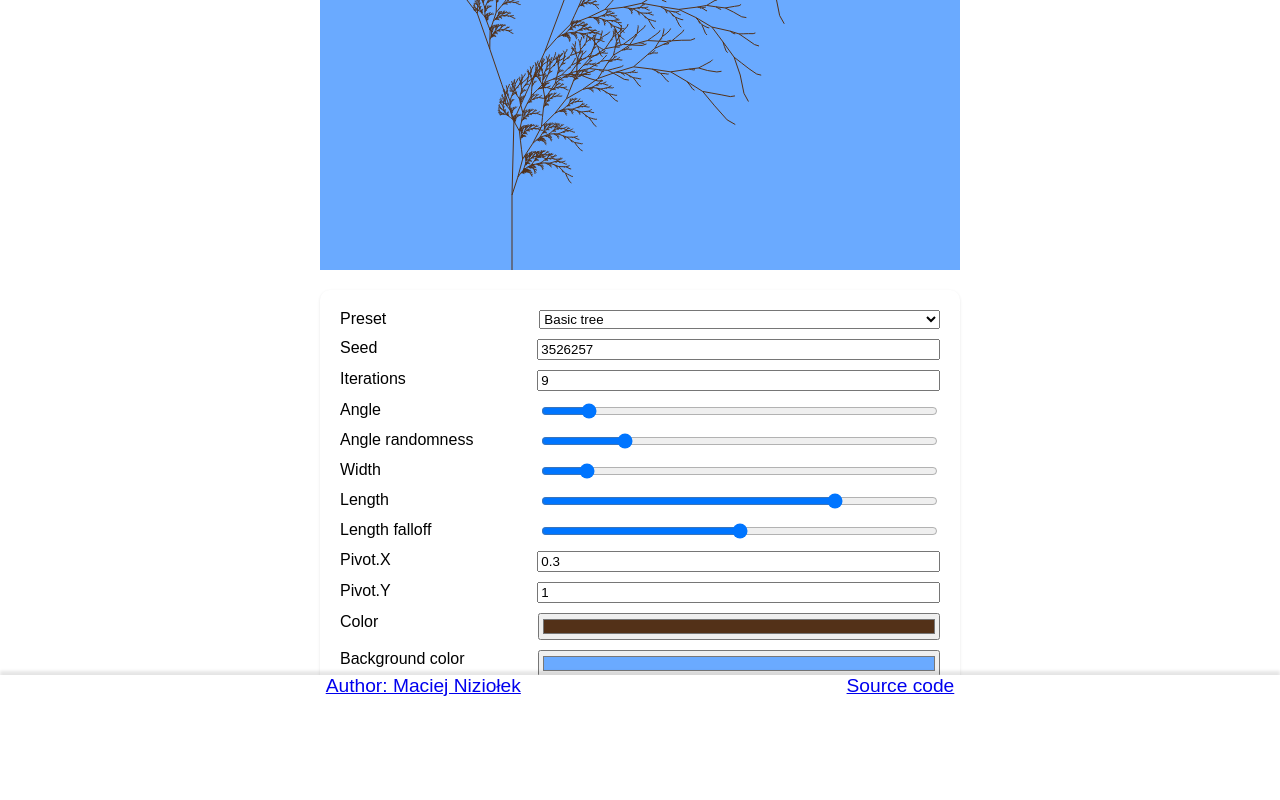
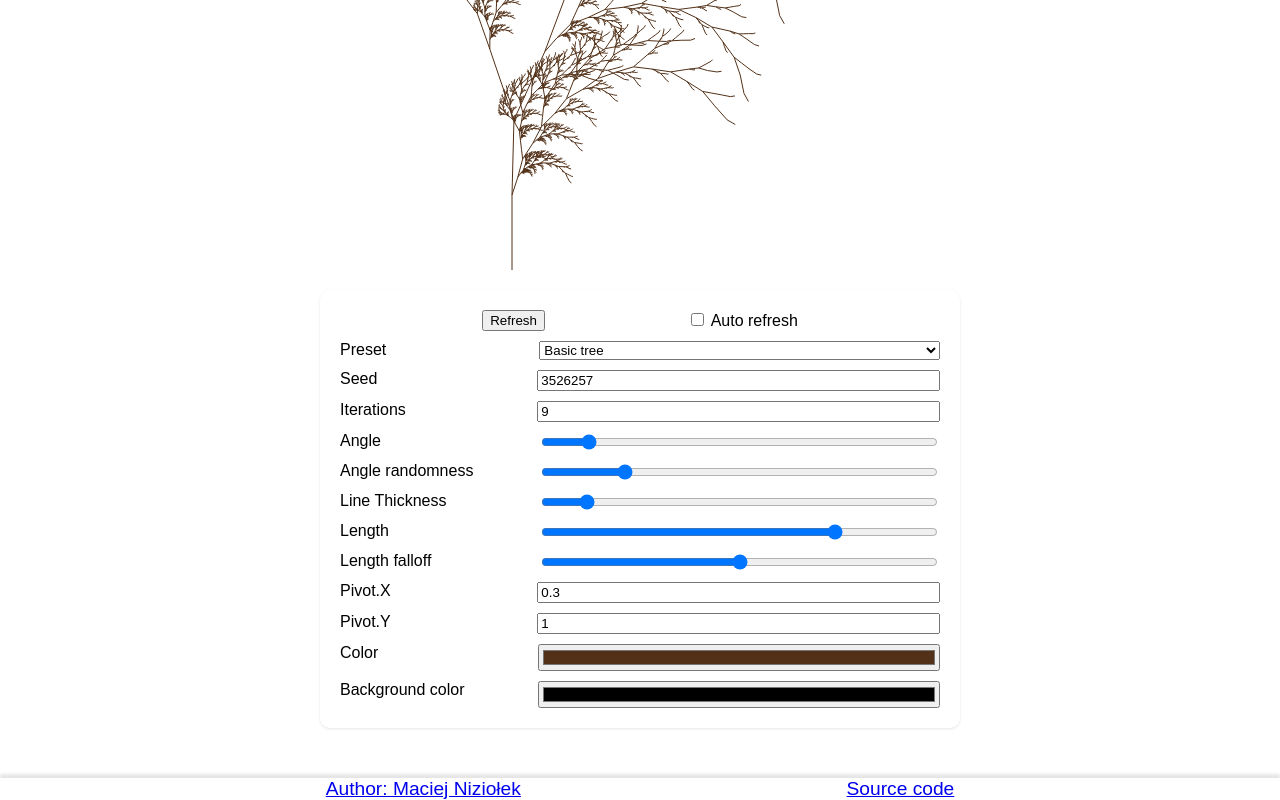
Before and after one commit to rxn7/treegen, a website with bundled scripts: page static/index.html in a window 1280 px wide. Shown: the part 370-1170 px from the top of the page. Before the commit the page ends 1067 px from the top, so only its background shows below. Built offline with nearby package versions, Linux system fonts and the light colour scheme.

Commit message:
Added refresh button and auto refresh checkbox

```diff
--- a/src/index.ts
+++ b/src/index.ts
@@ -87,9 +87,9 @@ export namespace Main {
     export let rendererSettings: RendererSettings = {
         pivotX: -0.5,
         pivotY: 1.0,
-        bgColor: '#6aaaff',
+        bgColor: '#fff',
         color: '#533118',
-        width: 1.0,
+        lineThickness: 1.0,
         seed: 'seed',
         angle: 120,
         angleRandomness: 0.2,
--- a/src/renderer.ts
+++ b/src/renderer.ts
@@ -22,7 +22,7 @@ export namespace Renderer {
         ctx.fillStyle = settings.bgColor
         ctx.fillRect(-x, -y, canvas.width, canvas.height)
 
-        ctx.lineWidth = settings.width
+        ctx.lineWidth = settings.lineThickness
         ctx.strokeStyle = settings.color
 
         let length: number = settings.length
--- a/src/settings.ts
+++ b/src/settings.ts
@@ -3,24 +3,30 @@ import Random from "./random.js"
 
 export namespace Settings {
     const inputFrame: HTMLDivElement = document.getElementById('input-frame') as HTMLDivElement
+    const autoGenerateCheckbox: HTMLInputElement = document.getElementById('auto-generate-checkbox') as HTMLInputElement
+    const generateButton: HTMLButtonElement = document.getElementById('generate-button') as HTMLButtonElement
     const elements: Array<HTMLElement> = []
     const refreshEvent: CustomEvent = new CustomEvent('refresh')
 
     export function init() {
+        generateButton.addEventListener('click', () => {
+            Main.regenerate()
+        })
+
         createSelect('Preset',
             Main.presets.map(p => p.name),
             Main.getCurrentRulePreset,
-            (v: number) => Main.setCurrentRulePreset(v), true)
+            (v: number) => Main.setCurrentRulePreset(v))
 
         createNumberOption('Seed',
             0, Number.MAX_SAFE_INTEGER,
             () => Random.hashCode(Main.rendererSettings.seed),
-            (v: string | number) => Main.rendererSettings.seed = v.toString(), true)
+            (v: string | number) => Main.rendererSettings.seed = v.toString())
 
         createNumberOption('Iterations',
             1, 100,
             () => Main.generatorSettings.iterations,
-            (v: number) => Main.generatorSettings.iterations = v, true)
+            (v: number) => Main.generatorSettings.iterations = v)
 
         createRangeOption('Angle',
             1, 180, 1,
@@ -32,10 +38,10 @@ export namespace Settings {
             () => Main.rendererSettings.angleRandomness,
             (v: number) => Main.rendererSettings.angleRandomness = v)
 
-        createRangeOption('Width',
+        createRangeOption('Line Thickness',
             0.001, 10.0, 0.01,
-            () => Main.rendererSettings.width,
-            (v: number) => Main.rendererSettings.width = v)
+            () => Main.rendererSettings.lineThickness,
+            (v: number) => Main.rendererSettings.lineThickness = v)
 
         createRangeOption('Length',
             0.001, 100, 0.01,
@@ -71,20 +77,20 @@ export namespace Settings {
             el.dispatchEvent(refreshEvent)
     }
 
-    function createNumberOption(label: string, min: number, max: number, value: () => number, setValue: (v: number) => void, regenerate: boolean = false): void {
-        const inputElement: HTMLInputElement = createInput(label, 'number', value, (v: number | string) => setValue(v as number), regenerate)
+    function createNumberOption(label: string, min: number, max: number, value: () => number, setValue: (v: number) => void): void {
+        const inputElement: HTMLInputElement = createInput(label, 'number', value, (v: number | string) => setValue(v as number))
         inputElement.min = min.toString()
         inputElement.max = max.toString()
     }
 
-    function createRangeOption(label: string, min: number, max: number, step: number, value: () => number, setValue: (v: number) => void, regenerate: boolean = false): void {
-        const inputElement: HTMLInputElement = createInput(label, 'range', value, (v: number | string) => setValue(v as number), regenerate)
+    function createRangeOption(label: string, min: number, max: number, step: number, value: () => number, setValue: (v: number) => void): void {
+        const inputElement: HTMLInputElement = createInput(label, 'range', value, (v: number | string) => setValue(v as number))
         inputElement.min = min.toString()
         inputElement.max = max.toString()
         inputElement.step = step.toString()
     }
 
-    function createInput(label: string, inputType: string, value: () => string | number, setValue: (v: string | number) => void, regenerate: boolean = false): HTMLInputElement {
+    function createInput(label: string, inputType: string, value: () => string | number, setValue: (v: string | number) => void): HTMLInputElement {
         const inputElement: HTMLInputElement = document.createElement('input') as HTMLInputElement
         inputElement.type = inputType
 
@@ -99,7 +105,9 @@ export namespace Settings {
 
         inputElement.addEventListener('input', () => {
             setValue(valueType === 'number' ? inputElement.valueAsNumber : inputElement.value)
-            regenerate ? Main.regenerate() : Main.render()
+            if(autoGenerateCheckbox.checked) {
+                Main.regenerate()
+            }
         })
 
         inputElement.addEventListener('refresh', () => refresh())
@@ -110,7 +118,7 @@ export namespace Settings {
         return inputElement
     }
 
-    function createSelect(label: string, items: Array<string>, value: () => number, setValue: (v: number) => void, regenerate: boolean = false): HTMLSelectElement {
+    function createSelect(label: string, items: Array<string>, value: () => number, setValue: (v: number) => void): HTMLSelectElement {
         const selectElement: HTMLSelectElement = document.createElement('select')
 
         for (let i = 0; i < items.length; ++i) {
@@ -125,7 +133,9 @@ export namespace Settings {
 
         selectElement.addEventListener('change', () => {
             setValue(selectElement.selectedIndex)
-            regenerate ? Main.regenerate() : Main.render()
+            if(autoGenerateCheckbox.checked) {
+                Main.regenerate()
+            }
         })
 
         selectElement.addEventListener('refresh', () => refresh())
--- a/src/types/settings.d.ts
+++ b/src/types/settings.d.ts
@@ -10,7 +10,7 @@ export type GeneratorSettings = {
 export type RendererSettings = {
 	bgColor: string,
 	color: string,
-	width: number,
+	lineThickness: number,
 	seed: string,
     angle: number,
 	angleRandomness: number,
--- a/static/index.html
+++ b/static/index.html
@@ -10,7 +10,14 @@
 	<body>
         <canvas id="canvas"></canvas>
 
-        <div id="input-frame" class="frame"></div>
+        <div id="input-frame" class="frame">
+			<div id="input-frame-top">
+				<button id="generate-button">Refresh</button>
+				<div>
+					<input id="auto-generate-checkbox" type="checkbox" /> <label for="auto-generate-checkbox">Auto refresh</label>
+				</div>
+			</div>
+		</div>
 
         <footer>
             <a target="_blank" href="https://rxn.lol">Author: Maciej Niziołek</a>
--- a/static/style.css
+++ b/static/style.css
@@ -9,8 +9,7 @@ body {
 
 #canvas {
     display: block;
-    margin: auto auto;
-    max-width: 640px;
+    margin: auto auto; max-width: 640px;
     width: 95%;
     max-height: 640px;
     height: 95%;
@@ -46,16 +45,19 @@ body {
     flex: 2;
 }
 
+#input-frame-top {
+    width: 100%;
+    display: flex;
+    justify-content: space-evenly;
+}
+
 footer {
     box-shadow: 0 -4px 3px 0 rgb(0 0 0 / 0.1);
     background-color: #fff;
-    position: absolute;
-    bottom: 0;
-    left: 0;
-    width: 100vw;
     text-align: center;
     font-size: 1.2rem;
-
+    margin-top: 50px;
+    width: 100%;
     display: flex;
     justify-content: space-evenly;
 }
```
